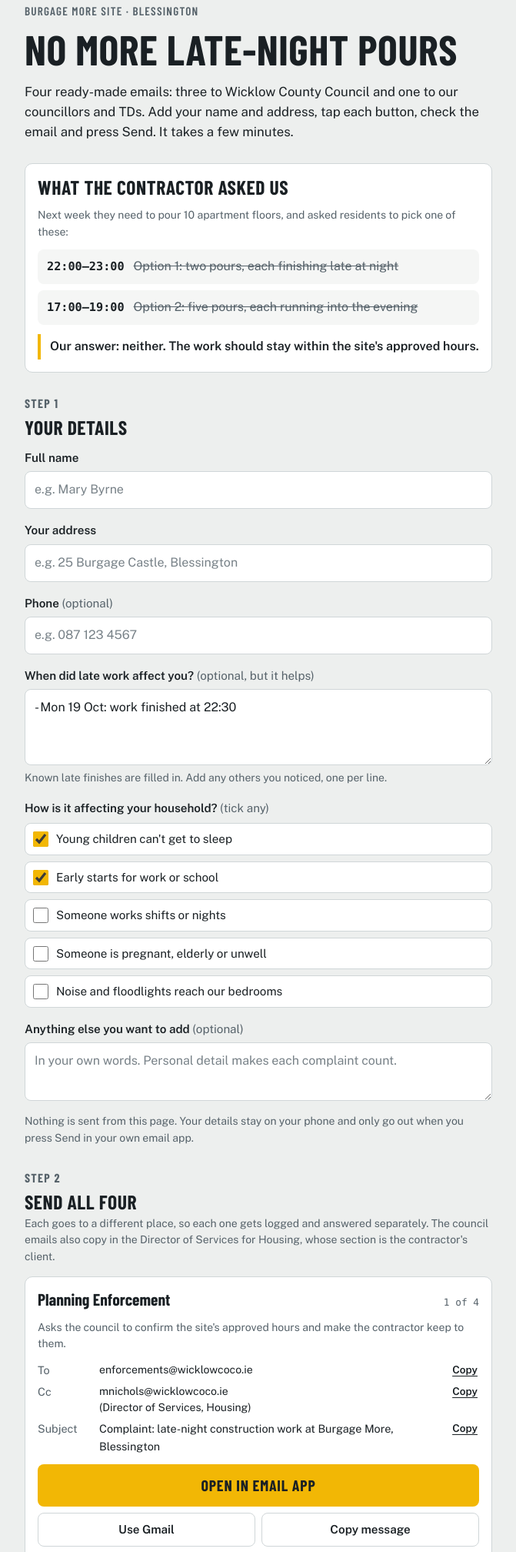
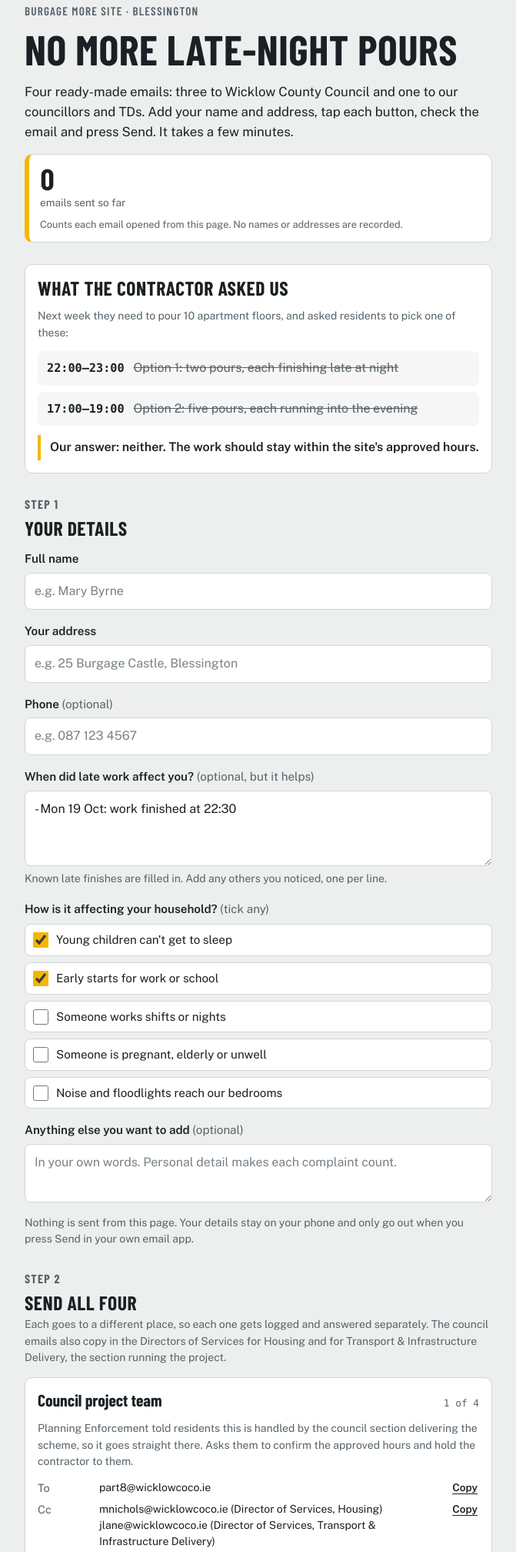
Before and after one commit to amaharek/burgage-castle, a plain HTML site: page index.html in a window 1280 px wide. Shown: the part 37-2053 px from the top of the page at 77% size, without its empty margins (304-975 px from the left). Drawn offline with nearby package versions, Linux system fonts and the light colour scheme; no server answers.

Commit message:
Add email tally feature and update footer information

```diff
--- a/index.html
+++ b/index.html
@@ -112,6 +112,30 @@ p { margin: 0; }
 .small { font-size: 0.875rem; }
 
 header { display: grid; gap: 6px; }
+
+/* Running tally of emails opened from the page */
+.tally {
+  margin-top: 10px;
+  display: flex;
+  flex-wrap: wrap;
+  gap: 8px 28px;
+  align-items: flex-end;
+  padding: 12px 14px;
+  background: var(--surface);
+  border: 1px solid var(--line);
+  border-left: 6px solid var(--accent);
+  border-radius: 10px;
+}
+.tally-stat { display: grid; gap: 2px; }
+.tally-num {
+  font-family: var(--display);
+  font-size: 2.4rem;
+  font-weight: 700;
+  line-height: 1;
+  font-variant-numeric: tabular-nums;
+}
+.tally-label { font-size: 0.85rem; color: var(--muted); }
+.tally-note { flex-basis: 100%; font-size: 0.8rem; color: var(--muted); }
 
 /* What the contractor proposed */
 .proposal {
@@ -326,6 +350,10 @@ a:focus-visible, button:focus-visible, input:focus-visible, textarea:focus-visib
     <p class="eyebrow">Burgage More site · Blessington</p>
     <h1>No more late-night pours</h1>
     <p class="lede">Four ready-made emails: three to Wicklow County Council and one to our councillors and TDs. Add your name and address, tap each button, check the email and press Send. It takes a few minutes.</p>
+    <div class="tally" id="tally" aria-live="polite">
+      <div class="tally-stat"><span class="tally-num" id="t-emails">0</span><span class="tally-label">emails sent so far</span></div>
+      <p class="tally-note">Counts each email opened from this page. No names or addresses are recorded.</p>
+    </div>
   </header>
 
   <div class="proposal">
@@ -383,7 +411,7 @@ a:focus-visible, button:focus-visible, input:focus-visible, textarea:focus-visib
     <div class="section-head">
       <span class="step-label">Step 2</span>
       <h2 id="send-h">Send all four</h2>
-      <p class="muted small">Each goes to a different place, so each one gets logged and answered separately. The council emails also copy in the Director of Services for Housing, whose section is the contractor's client.</p>
+      <p class="muted small">Each goes to a different place, so each one gets logged and answered separately. The council emails also copy in the Directors of Services for Housing and for Transport &amp; Infrastructure Delivery, the section running the project.</p>
     </div>
     <div class="mails" id="mails"></div>
   </section>
@@ -412,7 +440,7 @@ a:focus-visible, button:focus-visible, input:focus-visible, textarea:focus-visib
 
   <footer>
     <p>Made by residents near the Burgage More site. Council and councillor addresses are from wicklow.ie; TD addresses are their Oireachtas emails. This is not legal advice.</p>
-    <p>This page has no server and stores nothing except a copy of your details on your own device, so you don't have to retype them.</p>
+    <p>Your details are never sent anywhere by this page. A copy stays on your own device so you don't have to retype them. When you tap an email button, the page adds one to an anonymous tally (kept by the free Abacus counter service) so neighbours can see how many have been sent.</p>
   </footer>
 </main>
 
@@ -439,7 +467,13 @@ a:focus-visible, button:focus-visible, input:focus-visible, textarea:focus-visib
     lights: "the noise and floodlights reach our bedrooms"
   };
 
-  var HOUSING_CC = ["mnichols@wicklowcoco.ie"];
+  // Council emails copy both directorates. Planning Enforcement replied (30 Oct) that this
+  // falls under Transport & Infrastructure Delivery, which is delivering the scheme.
+  var CC_ROLES = {
+    "mnichols@wicklowcoco.ie": "Director of Services, Housing",
+    "jlane@wicklowcoco.ie": "Director of Services, Transport & Infrastructure Delivery"
+  };
+  var COUNCIL_CC = Object.keys(CC_ROLES);
   var COUNCILLORS = [
     "jmulhall@wicklowcoco.ie",
     "acronin@wicklowcoco.ie",
@@ -474,20 +508,20 @@ a:focus-visible, button:focus-visible, input:focus-visible, textarea:focus-visib
   var ORDER = ["enf", "env", "cs", "reps"];
   var EMAILS = {
     enf: {
-      title: "Planning Enforcement",
-      blurb: "Asks the council to confirm the site's approved hours and make the contractor keep to them.",
-      to: ["enforcements@wicklowcoco.ie"],
-      cc: HOUSING_CC,
+      title: "Council project team",
+      blurb: "Planning Enforcement told residents this is handled by the council section delivering the scheme, so it goes straight there. Asks them to confirm the approved hours and hold the contractor to them.",
+      to: ["part8@wicklowcoco.ie"],
+      cc: COUNCIL_CC,
       subject: "Complaint: late-night construction work at Burgage More, Blessington",
       body: function (d) {
         return [
-          "Dear Planning Enforcement Section,",
-          "I wish to make a complaint about construction work continuing late into the evening at the Council's housing development at Burgage More, Blessington (106 homes, Part 8 scheme), which ABM is building on the Council's behalf.",
+          "Dear Transport & Infrastructure Delivery Directorate,",
+          "I wish to make a complaint about construction work continuing late into the evening at the Council's housing development at Burgage More, Blessington (106 homes, Part 8 scheme), which ABM is building on the Council's behalf. The Planning Enforcement section has advised that this matter falls under your Directorate.",
           "I live at " + addr(d) + ". Work on the site has run well past normal hours, with concrete pours, power floats and generators going on into the night. On at least one evening it continued until after 22:00.",
           "The contractor has now asked residents to choose between two pours next week finishing at 22:00 to 23:00, or five pours finishing between 17:00 and 19:00. I do not accept either option. I expect all work to stay within the site's approved working hours.",
-          "Please:\n- confirm in writing the approved working hours for this site, and whether any extension has been authorised\n- make sure the contractor keeps to those hours\n- register this as a formal complaint and keep me informed of the outcome"
+          "Please:\n- confirm in writing the approved working hours for this site, and whether any extension has been authorised\n- instruct the contractor to keep to those hours, with advance written notice to residents of any genuine exception\n- keep me informed of the action taken"
         ].concat(personal(d), [
-          "I have copied the Director of Services for Housing, as the Council is the developer of this scheme.",
+          "I have copied the Directors of Services for Housing and for Transport & Infrastructure Delivery.",
           signature(d)
         ]).join("\n\n");
       }
@@ -496,7 +530,7 @@ a:focus-visible, button:focus-visible, input:focus-visible, textarea:focus-visib
       title: "Environment (noise)",
       blurb: "Reports the noise and asks the council to use its noise powers on the contractor.",
       to: ["envcomplaints@wicklowcoco.ie"],
-      cc: HOUSING_CC,
+      cc: COUNCIL_CC,
       subject: "Noise complaint: evening construction noise at Burgage More site, Blessington",
       body: function (d) {
         return [
@@ -514,12 +548,12 @@ a:focus-visible, button:focus-visible, input:focus-visible, textarea:focus-visib
       title: "Formal complaint",
       blurb: "Registers a formal complaint, which is the step you need before going to the Ombudsman.",
       to: ["customerservice@wicklowcoco.ie"],
-      cc: HOUSING_CC,
+      cc: COUNCIL_CC,
       subject: "Formal complaint: working hours at Council housing site, Burgage More, Blessington",
       body: function (d) {
         return [
           "Dear Customer Services Manager,",
-          "Please register this as a formal complaint under the Council's customer complaints procedure. I have copied the Director of Services for Housing, who is responsible for the Burgage More development.",
+          "Please register this as a formal complaint under the Council's customer complaints procedure. I have copied the Directors of Services for Housing and for Transport & Infrastructure Delivery, as the Burgage More development falls under their Directorates.",
           "Wicklow County Council is the developer of the 106-home Part 8 scheme at Burgage More, Blessington, and ABM is building it on the Council's behalf. As the client, the Council can direct its contractor on working hours.",
           "I live at " + addr(d) + ". Work has repeatedly run late into the evening. The contractor has now asked residents to choose between next week's pours finishing at 22:00 to 23:00, or between 17:00 and 19:00. Residents should not be asked to choose how late they are disturbed, and I do not accept either option.",
           "I ask the Council to:\n- confirm the approved working hours for this site, and whether any extension was authorised and by whom\n- instruct the contractor to keep all work within those hours, with advance written notice to residents of any genuine exception\n- send me a copy of the construction management plan for the site\n- name a Council contact for residents"
@@ -538,7 +572,7 @@ a:focus-visible, button:focus-visible, input:focus-visible, textarea:focus-visib
           "I live at " + addr(d) + ", beside the Wicklow County Council social housing development at Burgage More, Blessington, which ABM is building on the Council's behalf.",
           "Work on the site has repeatedly run late into the evening, on at least one occasion past 22:00. The contractor has now asked residents to choose between next week's concrete pours finishing at 22:00 to 23:00, or between 17:00 and 19:00. I do not accept either option. Residents have been raising this with the Council, so far without result."
         ].concat(personal(d), [
-          "I am asking you to:\n- raise this at the next Baltinglass Municipal District meeting\n- ask the Council's Housing Directorate to confirm the approved working hours for the site and instruct the contractor to keep to them\n- follow it up until residents get a clear answer",
+          "I am asking you to:\n- raise this at the next Baltinglass Municipal District meeting\n- ask the Council's Transport & Infrastructure Delivery Directorate, which is delivering the scheme, to confirm the approved working hours for the site and instruct the contractor to keep to them\n- follow it up until residents get a clear answer",
           "Please let me know what action you take.",
           signature(d)
         ]).join("\n\n");
@@ -579,7 +613,7 @@ a:focus-visible, button:focus-visible, input:focus-visible, textarea:focus-visib
     $("[data-to]", card).textContent = m.to.join("\n");
     $("[data-subject]", card).textContent = m.subject;
     if (m.cc.length) {
-      $("[data-cc]", card).textContent = m.cc.join("\n") + "\n(Director of Services, Housing)";
+      $("[data-cc]", card).textContent = m.cc.map(function (e) { return e + " (" + CC_ROLES[e] + ")"; }).join("\n");
     } else {
       $("[data-cc-row]", card).hidden = true;
     }
@@ -652,6 +686,30 @@ a:focus-visible, button:focus-visible, input:focus-visible, textarea:focus-visib
         if (c) c.classList.add("opened");
       });
     } catch (e) { /* ignore */ }
+  }
+
+  // Anonymous tally. Only counts on the live github.io page, so test copies don't inflate it.
+  var COUNTER = "https://abacus.jasoncameron.dev";
+  var COUNTER_NS = "burgage-castle-amaharek";
+  var LIVE = /\.github\.io$/.test(location.hostname);
+
+  function setTally(id, value) {
+    if (typeof value !== "number") return;
+    $("#" + id).textContent = value.toLocaleString("en-IE");
+    $("#tally").hidden = false;
+  }
+  function getCount(key, id) {
+    fetch(COUNTER + "/get/" + COUNTER_NS + "/" + key)
+      .then(function (r) { return r.status === 404 ? { value: 0 } : (r.ok ? r.json() : Promise.reject()); })
+      .then(function (d) { setTally(id, d.value); })
+      .catch(function () { /* counter unavailable: keep it hidden */ });
+  }
+  function hitCount(key, id) {
+    if (!LIVE) return;
+    fetch(COUNTER + "/hit/" + COUNTER_NS + "/" + key, { keepalive: true })
+      .then(function (r) { return r.ok ? r.json() : Promise.reject(); })
+      .then(function (d) { setTally(id, d.value); })
+      .catch(function () { /* ignore */ });
   }
 
   function updateShare() {
@@ -738,7 +796,10 @@ a:focus-visible, button:focus-visible, input:focus-visible, textarea:focus-visib
       $(sel, card).addEventListener("click", function (e) {
         if (!validate()) { e.preventDefault(); return; }
         render();
+        // Count each email once per device
+        var firstForThisEmail = !card.classList.contains("opened");
         markOpened(key);
+        if (firstForThisEmail) hitCount("emails", "t-emails");
       });
     });
     $all("[data-copy]", card).forEach(function (btn) {
@@ -757,6 +818,7 @@ a:focus-visible, button:focus-visible, input:focus-visible, textarea:focus-visib
   // Sharing
   var pageUrl = location.href.split("#")[0];
   updateShare();
+  getCount("emails", "t-emails");
   $("#copy-link").addEventListener("click", function () { copyText(pageUrl, this); });
 })();
 </script>
```
